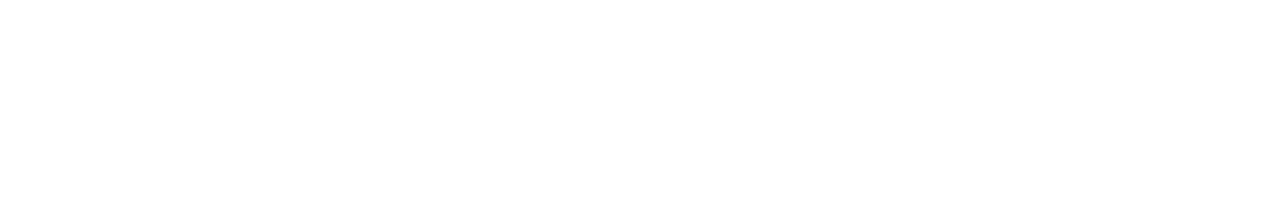
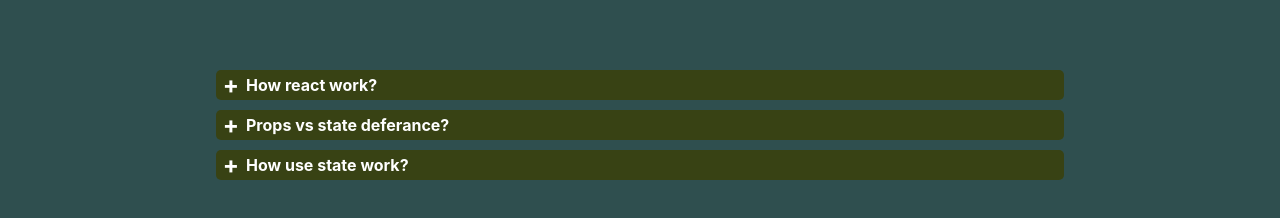
Before and after one commit to prosaiful37/lucky-one, a React (Create React App) app: page / in a window 1280 px wide. Shown: the part 1910-2128 px from the top of the page. Before the commit the page ends 1770 px from the top, so only its background shows below. Built offline with nearby package versions, Linux system fonts and the light colour scheme.

Commit message:
footer accordiean part desing done

```diff
--- a/src/App.js
+++ b/src/App.js
@@ -2,12 +2,14 @@
 import './App.css';
 import Header from './componants/Header/Header';
 import Shop from './componants/Shops/Shop';
+import Footer from './componants/Footer/Footer';
 
 function App() {
   return (
     <div className="">
       <Header></Header>
       <Shop></Shop>
+      <Footer></Footer>
     </div>
   );
 }
--- a/src/componants/Footer/Footer.css
+++ b/src/componants/Footer/Footer.css
@@ -0,0 +1,53 @@
+.footer{
+    background-color: darkslategray;
+    padding: 100px;
+    margin-top: 100px;
+}
+.questions{
+    margin: 10px;
+}
+details {
+    width: 80%;
+    margin: auto;
+}
+details p{
+    color: white;
+}
+summary {
+	display:block;
+	background:#384214;
+	color:white;
+	border-radius:5px;
+	padding:5px;
+	cursor:pointer;font-weight:bold;
+}
+
+summary::-webkit-details-marker {
+   color:#FF0000;
+   background:#FFFFFF;
+}
+
+details[open] summary::-webkit-details-marker {
+   color:#0000FF;
+   background:#00FFFF;
+}
+summary::-webkit-details-marker {
+   display: none
+}
+
+summary:after {
+   content: "+";
+   color: #FFFFFF;
+   float: left;
+   font-size: 1.5em;
+   font-weight: bold;
+   margin: -5px 5px 0 0;
+   padding: 0;
+   text-align: center;
+   width: 20px;
+}
+
+details[open] summary:after {
+   content: "-";
+  color: #FFFFFF
+}
--- a/src/componants/Footer/Footer.js
+++ b/src/componants/Footer/Footer.js
@@ -0,0 +1,38 @@
+import React from 'react';
+import './Footer.css';
+
+const Footer = () => {
+    return (
+        <div className='footer'>
+        <div className='questions'>
+            <details>
+                <summary>
+                    How react work?
+                </summary>
+                <p> Just aim to the red spots near his eyes</p>
+                <p>Keep shooting at these spots until the eyes open, then hit quickly both eyes with your laser beam.</p>
+            </details>
+        </div>
+            <div className='questions'>
+                <details>
+                    <summary>
+                        Props vs state deferance?
+                    </summary>
+                    <p> Just aim to the red spots near his eyes</p>
+                    <p>Keep shooting at these spots until the eyes open, then hit quickly both eyes with your laser beam.</p>
+                </details>
+            </div>
+            <div className='questions'>
+                <details>
+                    <summary>
+                        How use state work?
+                    </summary>
+                    <p> Just aim to the red spots near his eyes</p>
+                    <p>Keep shooting at these spots until the eyes open, then hit quickly both eyes with your laser beam.</p>
+                </details>
+            </div>
+        </div>
+    );
+};
+
+export default Footer;
```
Also changed, not shown: 1 other file (tests, documents, lock files or other folders).
